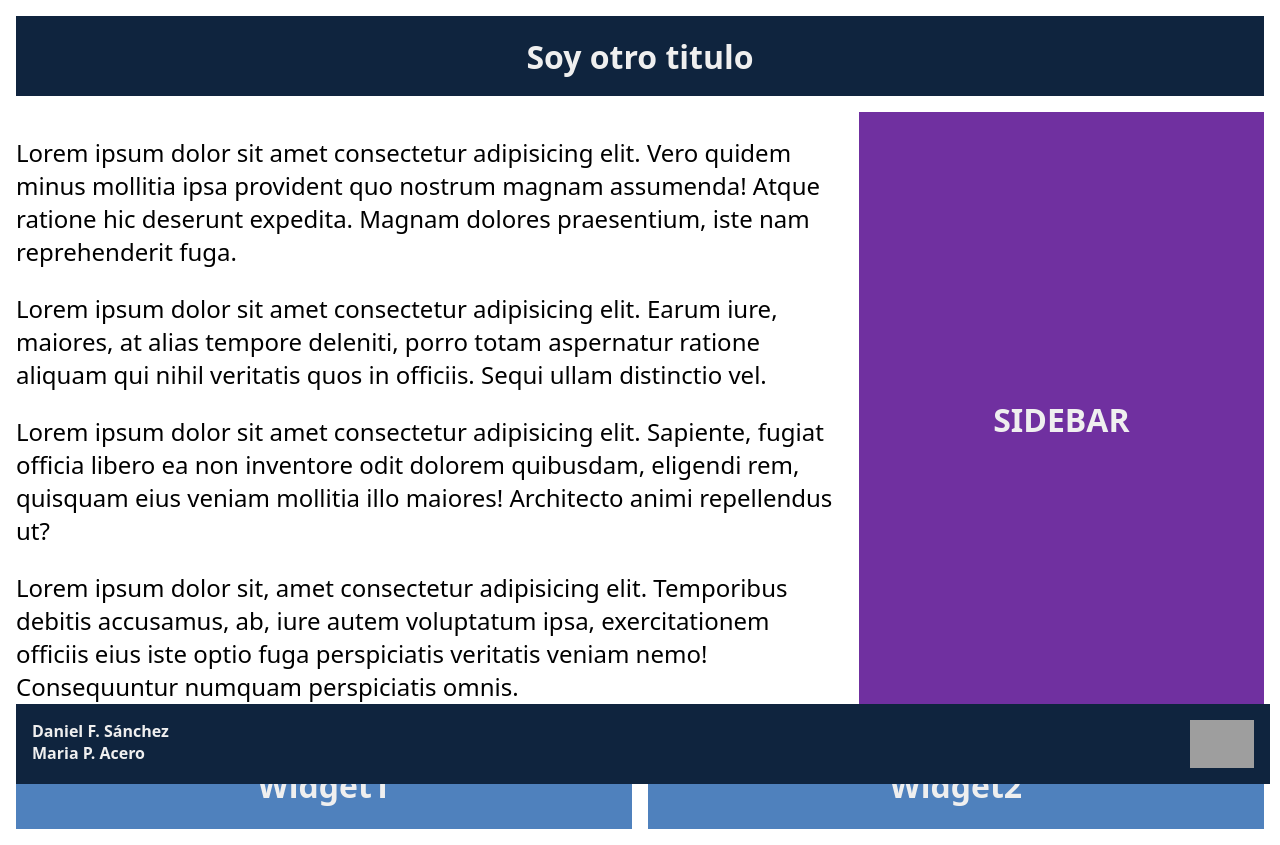
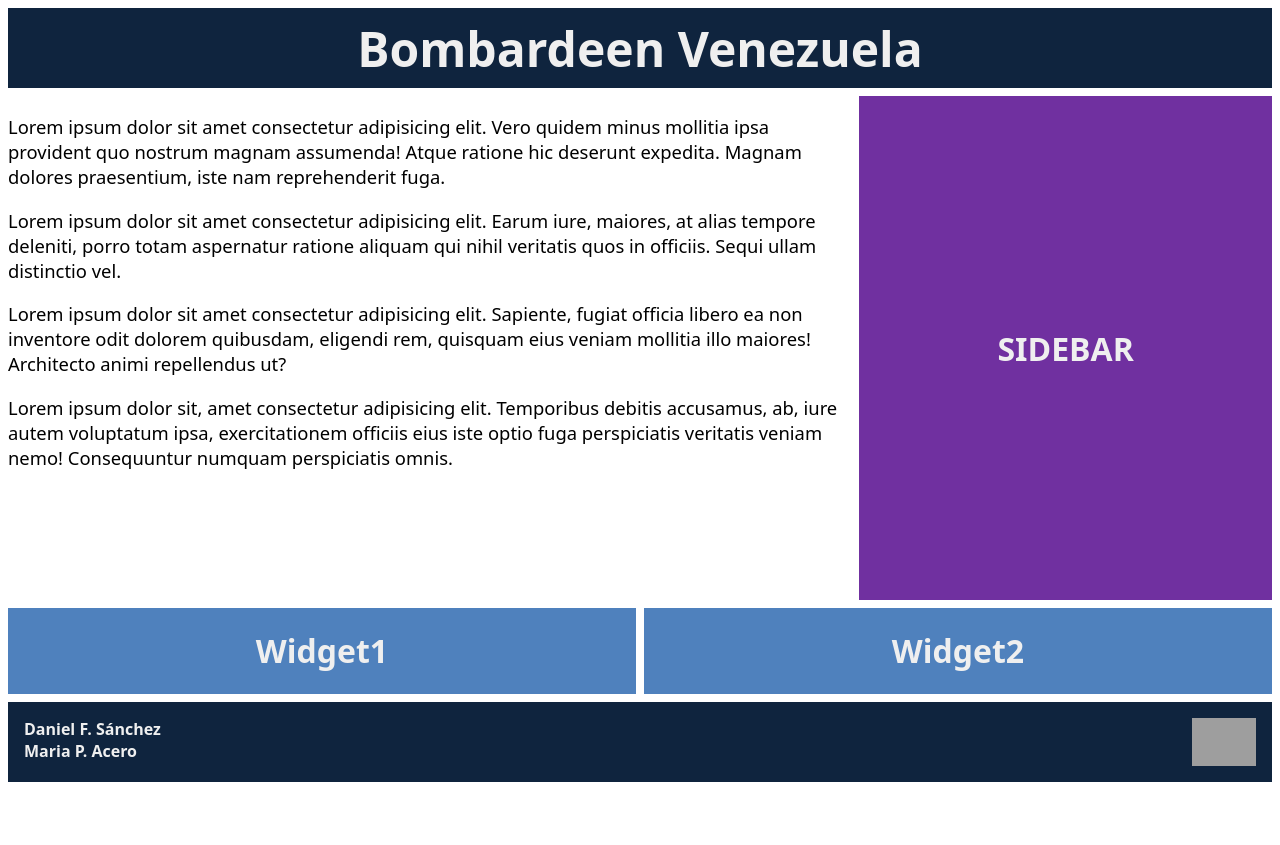
Before and after one commit to MrSanx/Parcial2_Mari_Dan, a plain HTML site: page index.html in a window 1280 px wide. After the commit the page ends 800 px from the top, so only its background shows below. Drawn offline with Linux system fonts and the light colour scheme; grey boxes are pictures that could not be loaded.

Commit message:
Arreglos de proporciones

```diff
--- a/index.html
+++ b/index.html
@@ -10,7 +10,7 @@
 
 <body>
     <header>
-        <h1>Soy otro titulo</h1>
+        <h1>Bombardeen Venezuela</h1>
     </header>
 
     <div class="content">
--- a/styles.css
+++ b/styles.css
@@ -3,6 +3,9 @@ body {
   margin: 0;
   padding: 0;
   height: 100%;
+  width: 100%;
+  text-overflow: clip;
+  overflow: hidden;
 }
 
 * {
@@ -14,8 +17,9 @@ header {
   display: flex;
   align-items: center;
   justify-content: center;
-  margin: 1em;
-  height: 5em;
+  margin: 1vh;
+  height: 10vh;
+  font-size: 3vh;
   background: #0f243e;
   color: #efefef;
 }
@@ -23,14 +27,17 @@ header {
 .content {
   display: grid;
   grid-template-columns: repeat(3, 1fr);
-  min-height: 65vh;
-  margin: 1em;
-  gap: 1em;
+  min-height: 63vh;
+  max-height: 63vh;
+  margin: 1vh;
+  gap: 1vw;
+  overflow: hidden;
+
 }
 
 .contenido {
   grid-column: 1 / 3;
-  font-size: 1.5em;
+  font-size: 2.3vh;
   text-overflow: clip;
 }
 
@@ -39,16 +46,17 @@ header {
   display: flex;
   align-items: center;
   justify-content: center;
+  font-size: 2vh;
   background: #7030a0;
-
   color: #efefef;
 }
 
 .widgets {
   display: grid;
   grid-template-columns: repeat(2, 1fr);
-  margin: 1em;
-  gap: 1em;
+  font-size: 2vh;
+  margin: 1vh;
+  gap: 1vh;
 }
 
 .widget1 {
@@ -73,27 +81,24 @@ header {
 footer {
   display: flex;
   justify-content: space-between;
-  position: absolute;
-  width: 98%;
-  margin: 1em;
-  height: 5em;
-  bottom: 0%;
+  margin: 1vh;
+  height: 10vh;
   background: #0f243e;
 }
 
 .footerLeft,
 .footerRight {
-  margin: 1em;
+  margin: 2vh;
   display: inline-block;
 }
 
 .footerLeft h1 {
   margin: 0;
   color: #efefef;
-  font-size: 1rem;
+  font-size: 2vh;
   text-overflow: clip;
 }
 
 .footerRight img {
-  height: 3em;
+  height: 6vh;
 }
```
